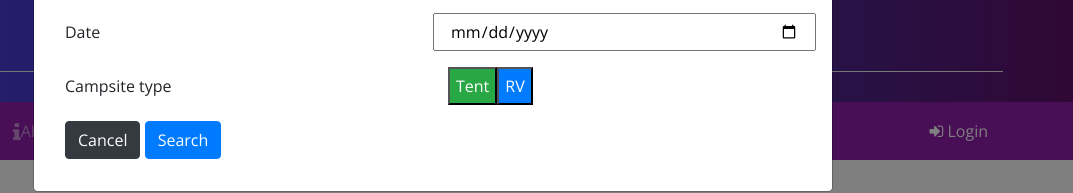
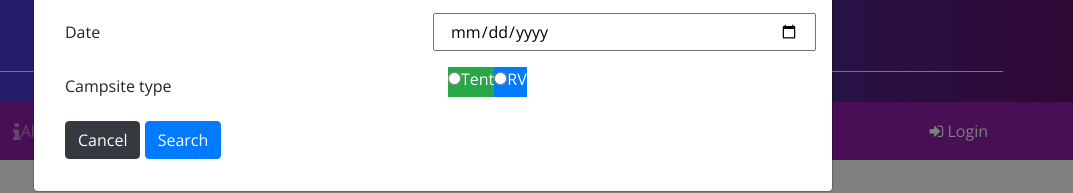
Before and after one commit to rdeleon2/Aboutus-Test, a website: page index.html in a window 1280 px wide. Both pictures are taken after a click on the button "Reserve Campsite". Shown: the part 161-354 px from the top of the page, 207-1280 px from the left. Drawn offline with nearby package versions, Linux system fonts and the light colour scheme.

Commit message:
Week 3 assignment update

```diff
--- a/index.html
+++ b/index.html
@@ -73,9 +73,12 @@
                             <div class="form-group row">
                                 <label class="col-form-label col-6">Campsite type</label>
                                 <div class="col btn-group btn-group-toggle" data-toggle="buttons">
-                                    <button class="bg-success text-white" id="tent" name="siteType">Tent</button>
-                                    <button class="bg-primary text-white" id="RV" name="siteType">RV</button>
-
+                                    <label class="bg-success text-white">
+                                        <input type="radio" name="siteType" id="tent"><span>Tent</span>
+                                    </label>
+                                    <label class="bg-primary text-white">
+                                        <input type="radio" name="siteType" id="RV"><span>RV</span>
+                                    </label>
                                 </div>
                             </div>
 
```
